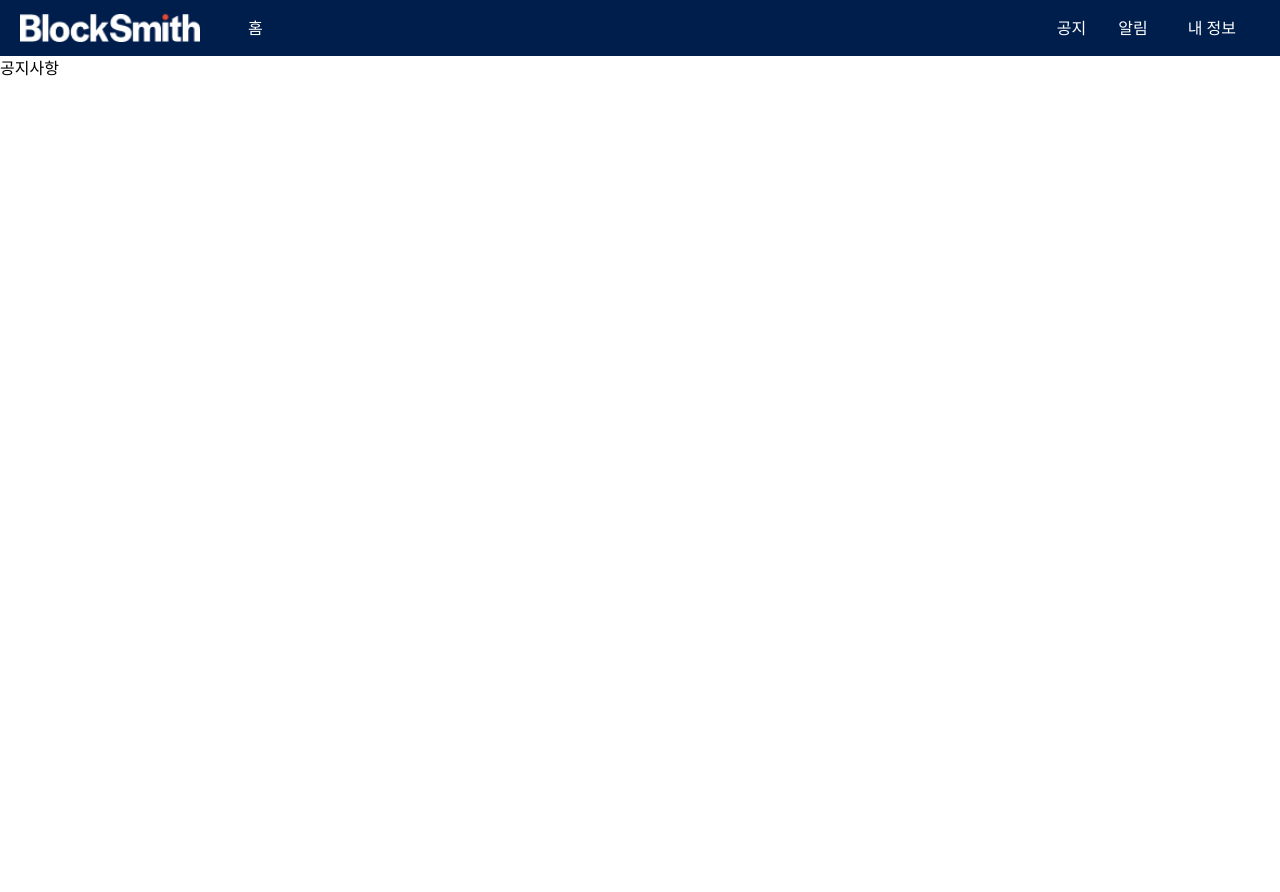
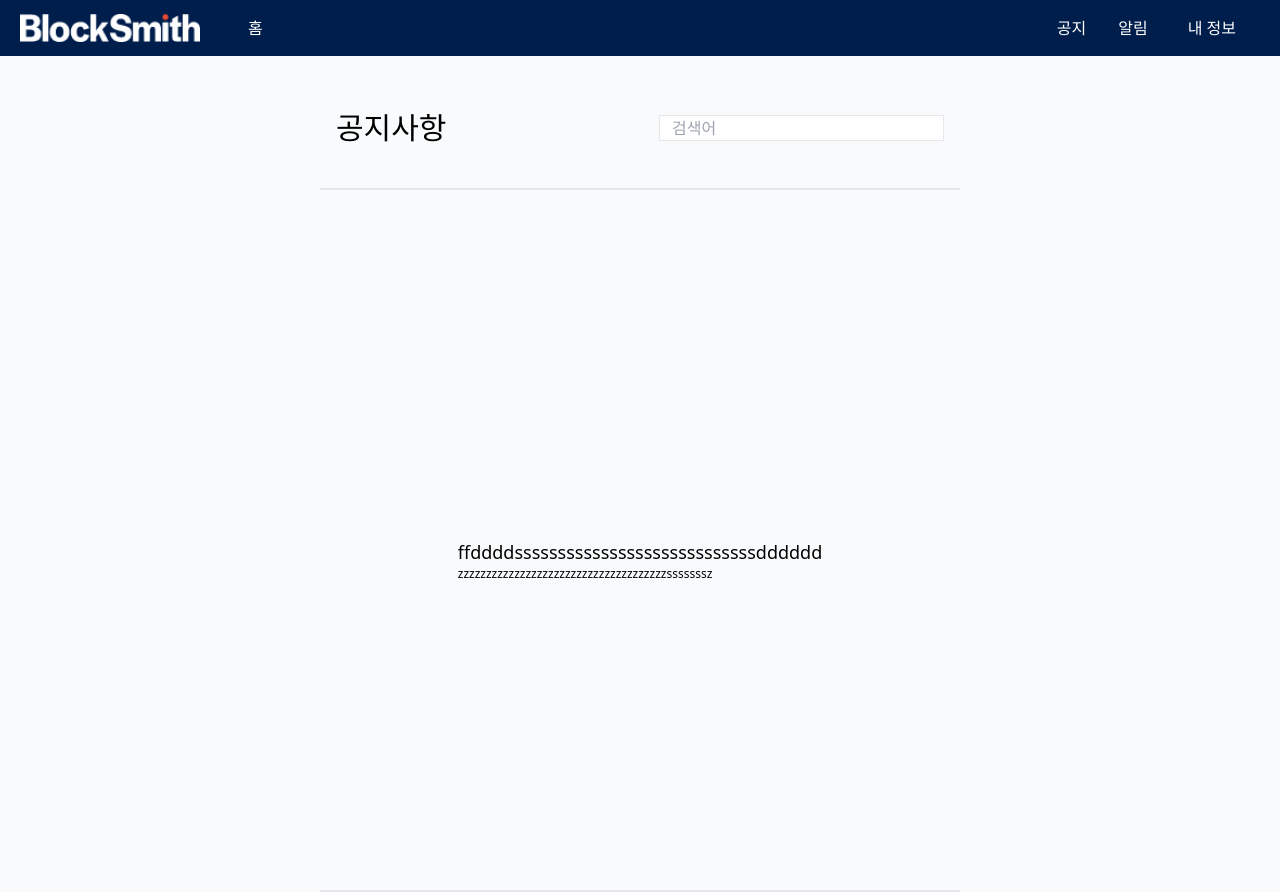
Before and after one commit to swon95/next_pagesup, a Next.js app: page /list in a window 1280 px wide. Before the commit the page ends 800 px from the top, so only its background shows below. Built offline with nearby package versions, Linux system fonts and the light colour scheme.

Commit message:
feat: list ui

```diff
--- a/src/pages/list/index.tsx
+++ b/src/pages/list/index.tsx
@@ -1,11 +1,34 @@
 import React from "react";
-import { Header } from "@/components/Layout/Header";
 
 const List = () => {
     return (
-        <>
-            <h1>공지사항</h1>
-        </>
+        <div className="bg-slate-50 min-h-screen">
+            <div className="flex flex-wrap justify-center relative">
+                <div className="flex flex-col items-center w-1/2 border-b-2">
+                    <div className="flex flex-row justify-between w-full items-center px-4 mt-10 border-b-2">
+                        <div className="flex justify-center items-center h-16 mb-7 text-3xl">
+                            공지사항
+                        </div>
+                        <input
+                            className="w-[280] h-[40] pl-3 pr-10 mb-7 border"
+                            type="text"
+                            placeholder="검색어"
+                        />
+                    </div>
+
+                    <div className="flex flex-col justify-center align-middle m-auto h-[700px] ">
+                        <div className="mt-10 hover:bg-[#EFF0F3] cursor-pointer">
+                            <p className="text-lg">
+                                ffddddssssssssssssssssssssssssssssdddddd
+                            </p>
+                            <p className="text-xs">
+                                zzzzzzzzzzzzzzzzzzzzzzzzzzzzzzzzzzzzzsssssssz
+                            </p>
+                        </div>
+                    </div>
+                </div>
+            </div>
+        </div>
     );
 };
 
```
